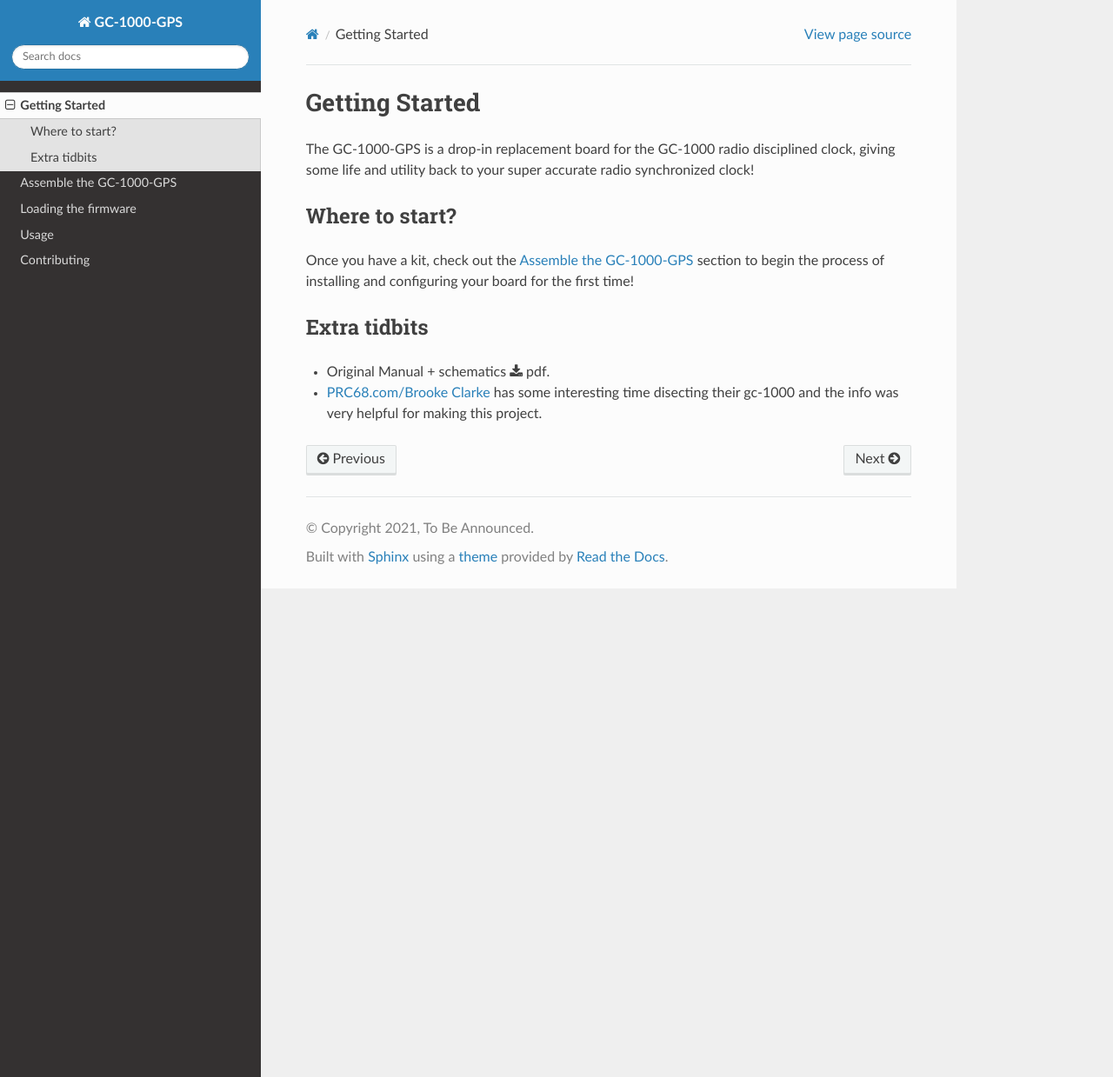
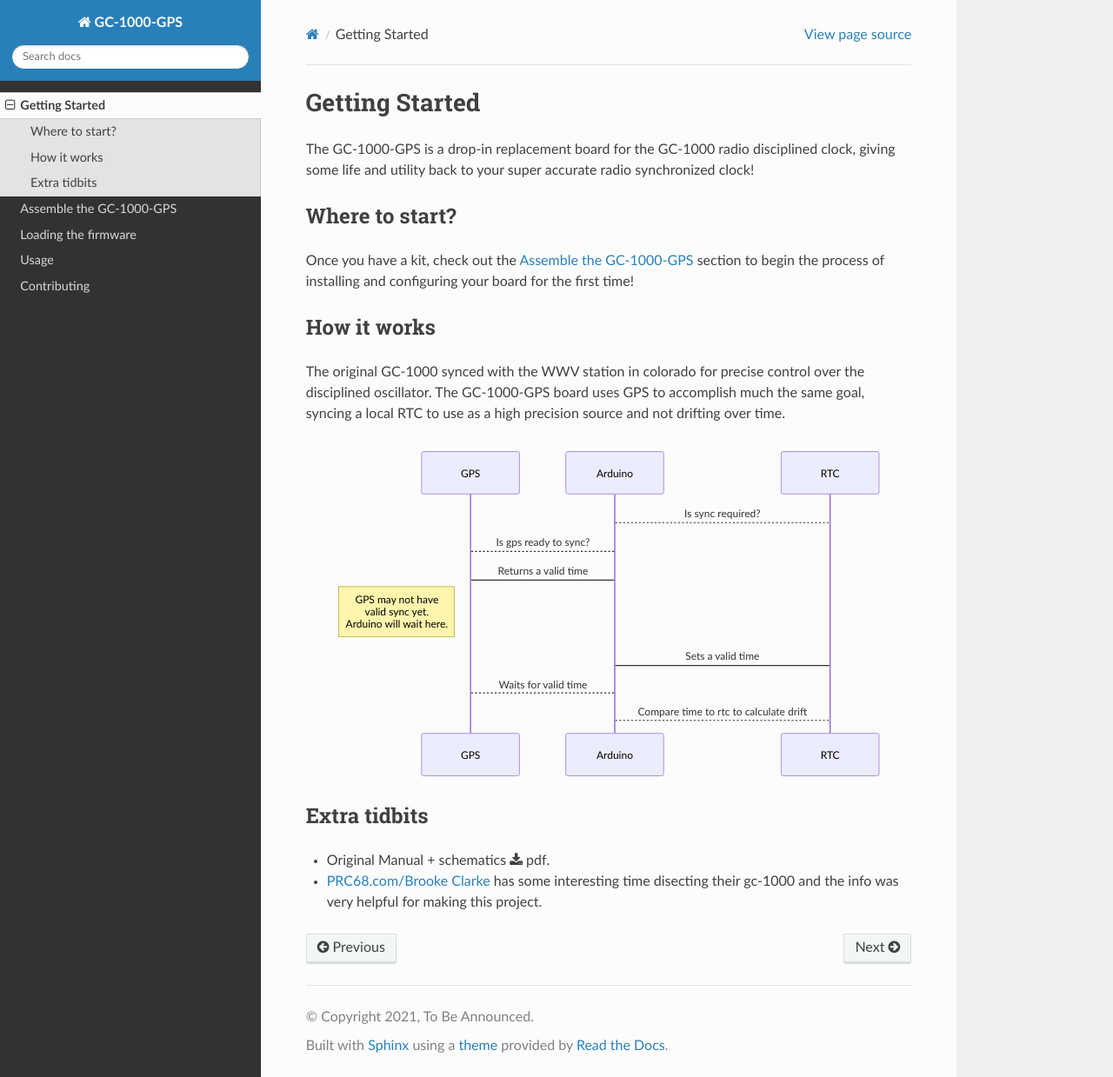
Before and after one commit to ac1ja/gc-1000-gps, a Sphinx documentation site: the page built from docs/usage/getting-started.rst, in a window 1280 px wide and 1239 px high. Shown: the whole window at 87% size. Built offline with Sphinx 7.4.7 and the Read the Docs theme 2.0.0, drawn with Linux system fonts in a browser that asks for light colours.

Commit message:
Add graphs and begin getting started

```diff
--- a/docs/conf.py
+++ b/docs/conf.py
@@ -27,6 +27,7 @@ release = str(repo.git.describe("--tags"))
 extensions = [
     "sphinx.ext.autosectionlabel",
     "sphinx_tabs.tabs",
+    "sphinxcontrib.mermaid",
 ]
 
 # Add any paths that contain templates here, relative to this directory.
--- a/docs/requirements.txt
+++ b/docs/requirements.txt
@@ -3,6 +3,7 @@ sphinx
 sphinx-tabs
 sphinx_rtd_theme
 readthedocs-sphinx-search
+sphinxcontrib-mermaid
 
 # Other build
 GitPython
--- a/docs/usage/getting-started.rst
+++ b/docs/usage/getting-started.rst
@@ -12,6 +12,30 @@ Once you have a kit, check out the :ref:`Assemble the GC-1000-GPS` section
 to begin the process of installing and configuring your board for the first time!
 
 
+How it works
+------------
+
+The original GC-1000 synced with the WWV station in colorado for precise control over the disciplined oscillator.
+The GC-1000-GPS board uses GPS to accomplish much the same goal, syncing a local RTC to use as a high precision
+source and not drifting over time.
+
+
+.. mermaid::
+
+   sequenceDiagram
+      participant GPS
+      participant Arduino
+      participant RTC
+
+      Arduino-->RTC: Is sync required?
+      Arduino-->GPS: Is gps ready to sync?
+      GPS->Arduino: Returns a valid time
+      Note left of GPS: GPS may not have<br/>valid sync yet.<br/>Arduino will wait here.
+      Arduino->RTC: Sets a valid time
+      Arduino-->GPS: Waits for valid time
+      Arduino-->RTC: Compare time to rtc to calculate drift
+
+
 Extra tidbits
 -------------
 
```
Also changed, not shown: 2 other files.
